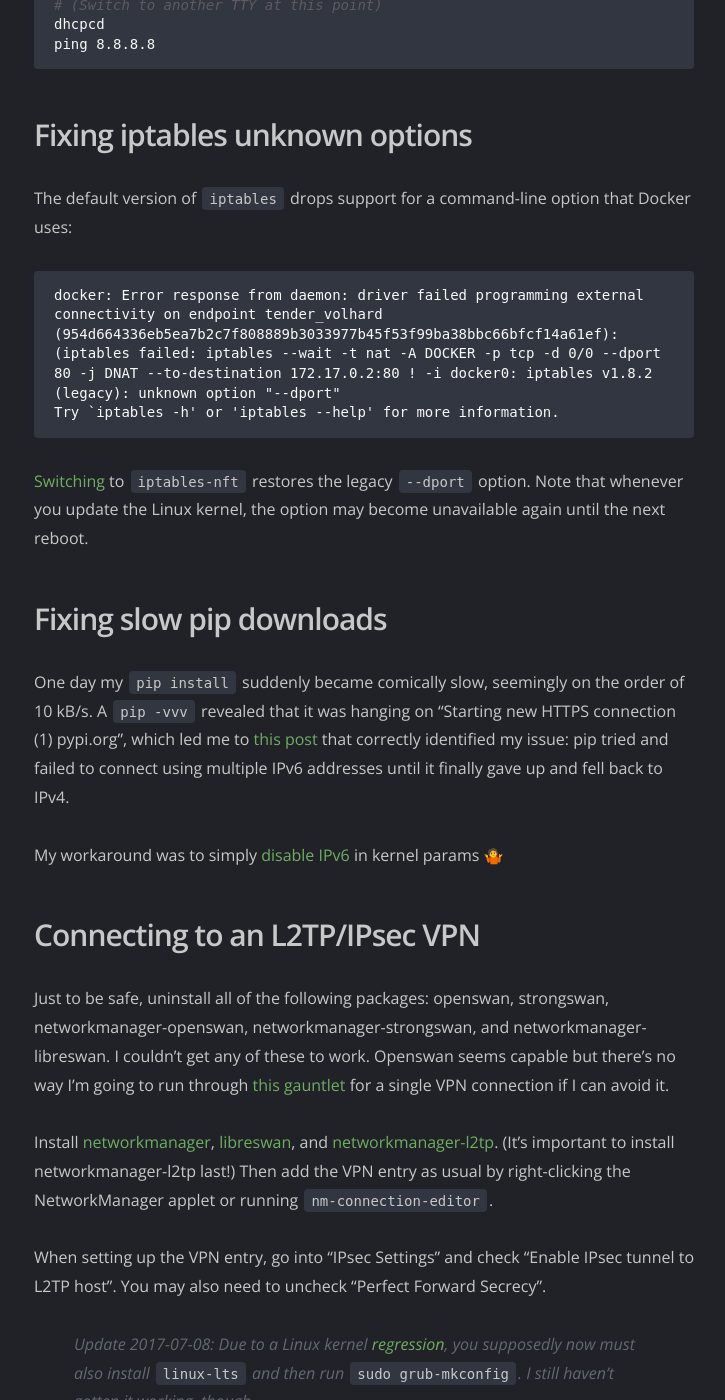
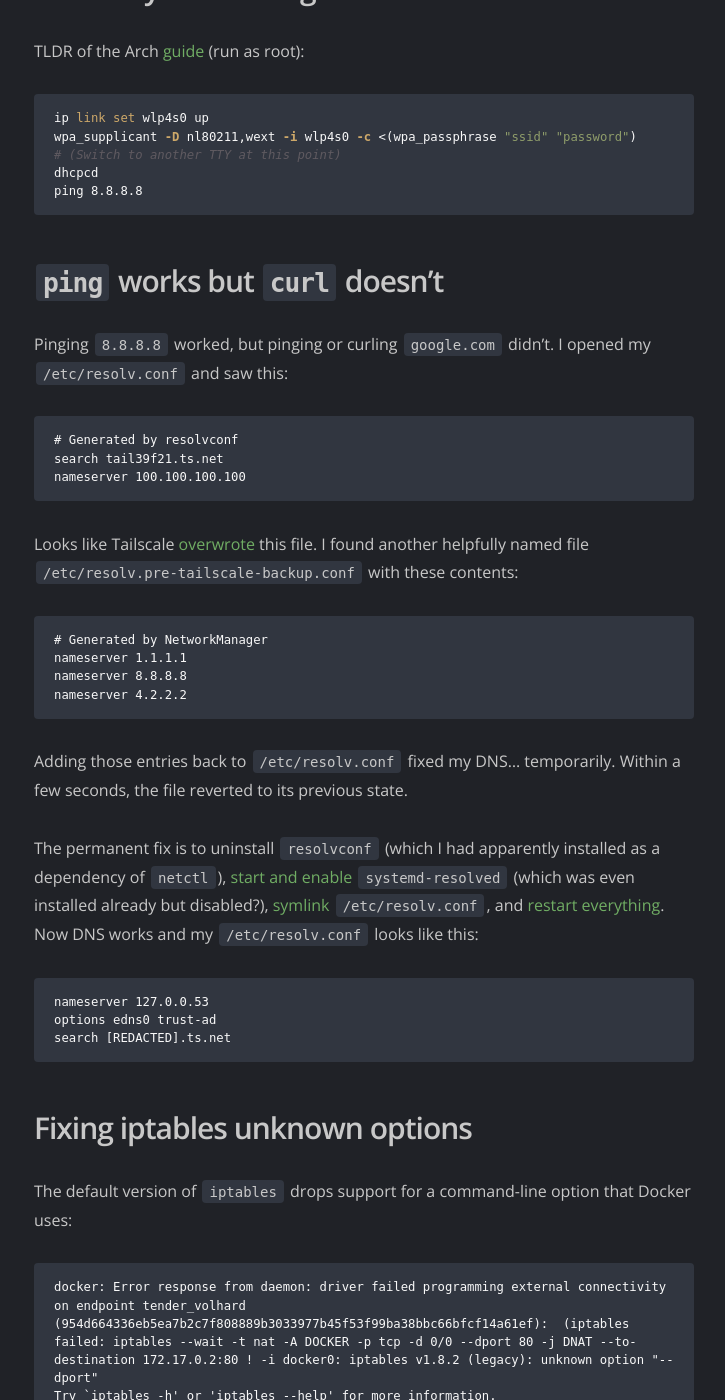
Before and after one commit to artnc/personal-website, a Jekyll site: the page built from src/blog/_posts/2017-03-29-arch-notes.md, in a window 1280 px wide and 1400 px high, scrolled down 7444 px. Shown: the whole window, without its empty margins (276-1001 px from the left). Built offline with Jekyll 4.4.1, drawn with Linux system fonts in a browser that asks for light colours; comment, search, counter and statistics services are not loaded; some of the changed text lies outside the part shown.

Commit message:
Document makepkg and systemd-resolved

````diff
--- a/src/blog/_posts/2017-03-29-arch-notes.md
+++ b/src/blog/_posts/2017-03-29-arch-notes.md
@@ -28,6 +29,7 @@
 ### Network
 
 - [Manually connecting to a WPA network](#manually-connecting-to-a-wp)
+- [`ping` works but `curl` doesn't](#ping-works-but-curl-doesnt)
 - [Fixing iptables unknown options](#fixing-iptables-unknown-options)
 - [Fixing slow pip downloads](#fixing-slow-pip-downloads)
 - [Connecting to an L2TP/IPsec VPN](#connecting-to-an-l2tp-ipsec-vpn)
@@ -58,6 +60,10 @@
 ```shell
 sudo reflector --country 'United States,Canada,' --latest 10 --protocol https --save /etc/pacman.d/mirrorlist --sort rate
 ```
+
+## Disabling `-debug` packages
+
+In early 2024, I noticed that installing `foobar` would also end up installing `foobar-debug` by default. You can disable that new behavior by [editing](https://bbs.archlinux.org/viewtopic.php?pid=2150180#p2150180) `/etc/makepkg.conf` to specify `!debug` instead of `debug`.
 
 ## Recovering from a bad upgrade
 
@@ -202,6 +208,35 @@
 # (Switch to another TTY at this point)
 dhcpcd
 ping 8.8.8.8
+```
+
+## `ping` works but `curl` doesn't
+
+Pinging `8.8.8.8` worked, but pinging or curling `google.com` didn't. I opened my `/etc/resolv.conf` and saw this:
+
+```
+# Generated by resolvconf
+search tail39f21.ts.net
+nameserver 100.100.100.100
+```
+
+Looks like Tailscale [overwrote](https://tailscale.com/kb/1235/resolv-conf) this file. I found another helpfully named file `/etc/resolv.pre-tailscale-backup.conf` with these contents:
+
+```
+# Generated by NetworkManager
+nameserver 1.1.1.1
+nameserver 8.8.8.8
+nameserver 4.2.2.2
+```
+
+Adding those entries back to `/etc/resolv.conf` fixed my DNS... temporarily. Within a few seconds, the file reverted to its previous state.
+
+The permanent fix is to uninstall `resolvconf` (which I had apparently installed as a dependency of `netctl`), [start and enable](https://wiki.archlinux.org/title/Systemd-resolved#Configuration) `systemd-resolved` (which was even installed already but disabled?), [symlink](https://wiki.archlinux.org/title/Systemd-resolved#DNS) `/etc/resolv.conf`, and [restart everything](https://tailscale.com/kb/1188/linux-dns). Now DNS works and my `/etc/resolv.conf` looks like this:
+
+```
+nameserver 127.0.0.53
+options edns0 trust-ad
+search [REDACTED].ts.net
 ```
 
 ## Fixing iptables unknown options
--- a/src/css/main.scss
+++ b/src/css/main.scss
@@ -13,7 +13,7 @@
 $font-size-h1: 40px;
 $font-size-h2: 30px;
 $font-size-h3: 20px;
-$font-size-small: 14px;
+$font-size-small: 0.875em; // Originally 14px, now using em to work inside h2
 $font-weight-bold: 600;
 $media-desktop: "min-width: 600px";
 $width-page: 720px;
````
Also changed, not shown: other parts of src/blog/_posts/2017-03-29-arch-notes.md (+2 -1 lines).
